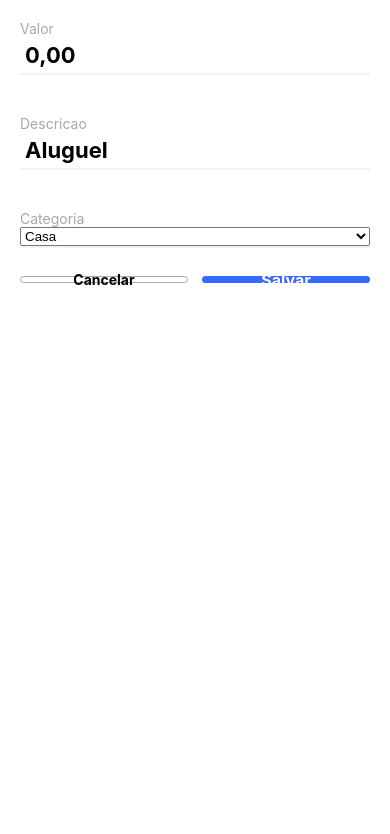
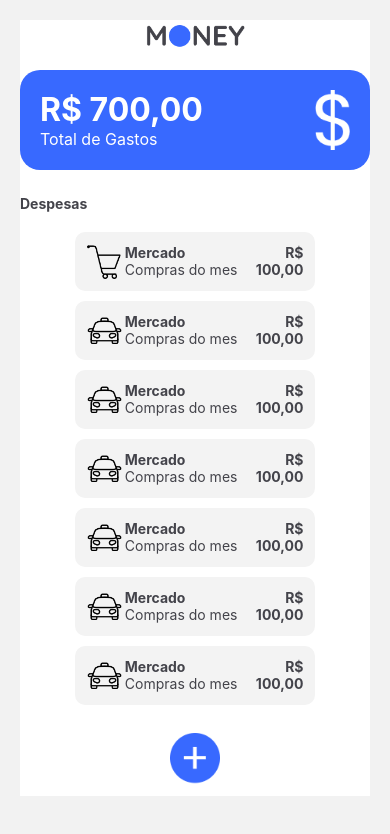
Before and after one commit to PabloPauloDev/Aplicativo-para-gerir-gastos, a React Native app: screen /Home in a window 390 px wide. Shown: the top 834 px of the page. Built offline with nearby package versions, Linux system fonts and the light colour scheme.

Commit message:
Adicionando Navgecacao

```diff
--- a/App.js
+++ b/App.js
@@ -1,13 +1,17 @@
-import { View, Text, Image } from 'react-native';
+import { NavigationContainer } from '@react-navigation/native'
+import { createNativeStackNavigator} from '@react-navigation/native-stack'
 import Home from './src/screens/home/home.jsx';
 import CadDespesa from './src/screens/cad-desp/cad-desp.jsx'
-import icons from './src/constants/icons.js';
 
+const Stack = createNativeStackNavigator();
 
 export default function App() {
   return (
-    <View>
-      <CadDespesa />
-    </View>
+    <NavigationContainer>
+      <Stack.Navigator initialRouteName='Home'>
+        <Stack.Screen name='Home' component={Home} options={{headerShown: false}}/>
+        <Stack.Screen name='CadDespesa' component={CadDespesa} options={{}} />
+      </Stack.Navigator>
+    </NavigationContainer>
   );
 }
--- a/package.json
+++ b/package.json
@@ -9,11 +9,14 @@
     "web": "expo start --web"
   },
   "dependencies": {
+    "@react-native-picker/picker": "2.7.5",
+    "@react-navigation/native-stack": "^6.9.26",
     "expo": "~51.0.11",
     "expo-status-bar": "~1.12.1",
     "react": "18.2.0",
     "react-native": "0.74.2",
-    "@react-native-picker/picker": "2.7.5"
+    "react-native-safe-area-context": "4.10.1",
+    "react-native-screens": "3.31.1"
   },
   "devDependencies": {
     "@babel/core": "^7.20.0"
--- a/src/screens/home/home.jsx
+++ b/src/screens/home/home.jsx
@@ -4,7 +4,7 @@
 import Despesa from "../../components/despesas/despesa.jsx";
 import { useEffect, useState } from "react";
 
-const Home = () => {
+const Home = (props) => {
     const [total, setTotal] = useState(0);
     const [despesas, setDespesas] = useState([]);
 
@@ -17,7 +17,7 @@
     {id:8, icon:icons.carro, categoria:'Mercado', descricao:'Compras do mes', valor:100}]
 
     const OpenDespesa = (id) =>{
-        console.log('Cadastrar Despesa...')
+        props.navigation.navigate('CadDespesa')
     }
 
     const ListarDespesas = () => {
```
Also changed, not shown: 1 other file (tests, documents, lock files or other folders).
